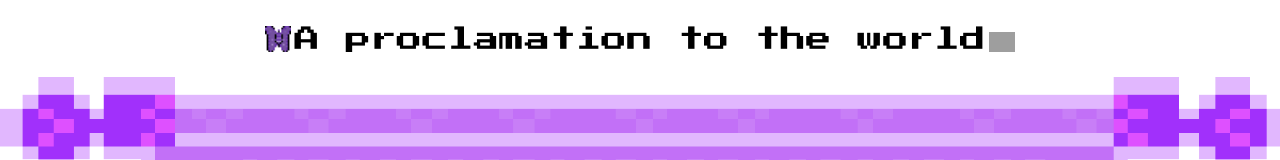
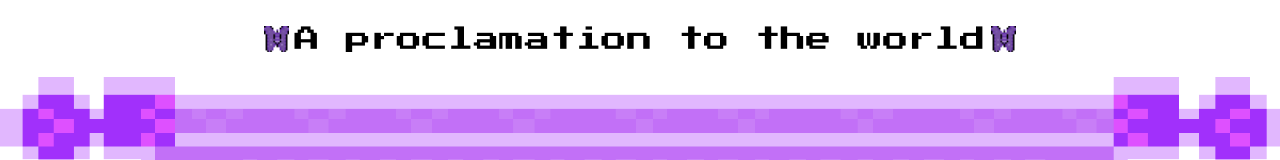
Before and after one commit to omegaji/a-proclamation-to-the-world, a React (Create React App) app: page / in a window 1280 px wide. Shown: the top 160 px of the page. Built offline with nearby package versions, Linux system fonts and the light colour scheme; grey boxes are pictures that could not be loaded.

Commit message:
corrected butterfly mistake

```diff
--- a/src/App.css
+++ b/src/App.css
@@ -16,8 +16,8 @@
 }
 .butterfly {
   width: 2vw;
-  margin-left: 0.3vw;
-  margin-right: 0.3vw;
+  margin-left: 0.4vw;
+  margin-right: 0.4vw;
 }
 .overlay-poem {
   position: absolute;
--- a/src/App.js
+++ b/src/App.js
@@ -59,7 +59,7 @@ function Poem({text}) {
 
     </span>
     {text}
-    <img src = "/butterfly.png" alt="butterfly" className = "butterfly"></img>
+    <img src = {butterflyImg} alt="butterfly" className = "butterfly"></img>
     </p>;
 }
 
```
